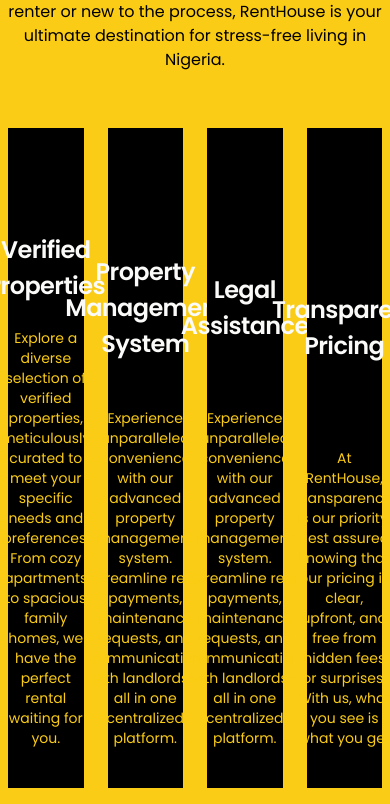
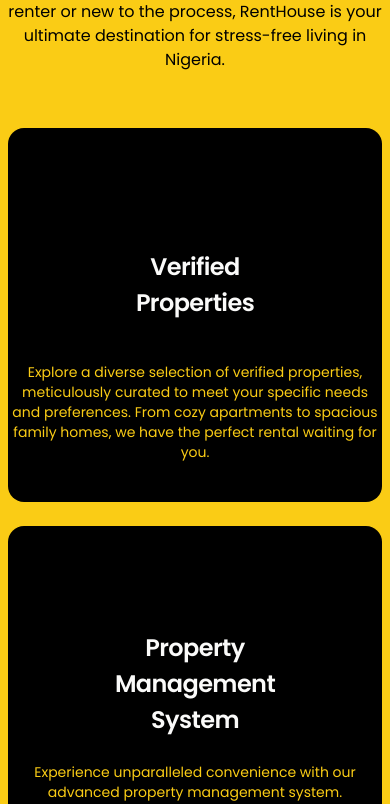
Before and after one commit to adefisayomi/rent-house, a Next.js app: page / in a window 390 px wide. Shown: the part 1183-1987 px from the top of the page. Built offline with nearby package versions, Linux system fonts and the light colour scheme; no server answers; some icons are missing.

Commit message:
updated the list component for services

```diff
--- a/src/home/ServiceDescription.tsx
+++ b/src/home/ServiceDescription.tsx
@@ -11,7 +11,7 @@
             </h1>
             <p className="text-center max-w-4xl pb-10 text-black">{" Welcome to RentHouse, your premier choice for seamless renting experiences in Nigeria. At RentHouse, we've curated a comprehensive suite of services tailored to ensure hassle-free renting. Our commitment to customer satisfaction underscores every interaction, making choosing us synonymous with convenience, reliability, and unparalleled peace of mind. Whether you're a seasoned renter or new to the process, RentHouse is your ultimate destination for stress-free living in Nigeria."}</p>
 
-            <div className="grid grid-cols-4 gap-6 ">
+            <div className="grid grid-cols-1 md:grid-cols-3 lg:grid-cols-4 gap-6 ">
                 {
                     _services.map((service, index) => (
                         <ListComponent service={service} key={index} />
@@ -31,7 +31,7 @@
     const {icon, header, description} = service
 
     return (
-      <div className="w-full rounded-none bg-black flex py-10 flex-col items-center gap-6 max-w-[280px] cursor-pointer justify-between">
+      <div className="w-full rounded-2xl bg-black flex py-10 flex-col items-center gap-6 md:max-w-[280px] aspect-square md:aspect-auto cursor-pointer justify-between">
         <div>{icon}</div>
         <div className="flex justify-center flex-col items-center">
         {
```
